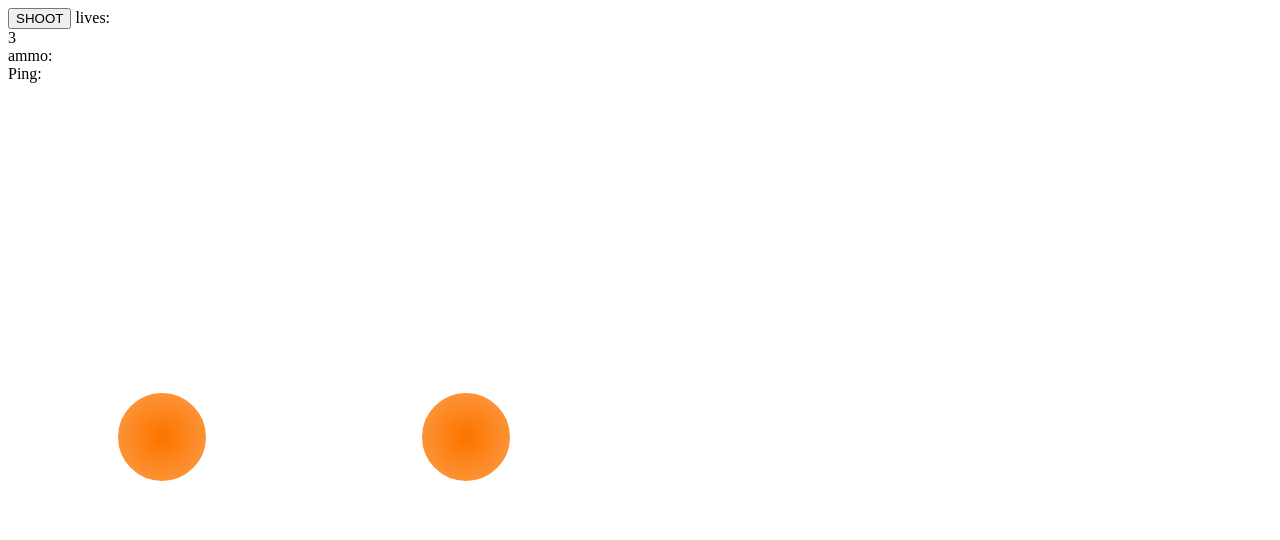
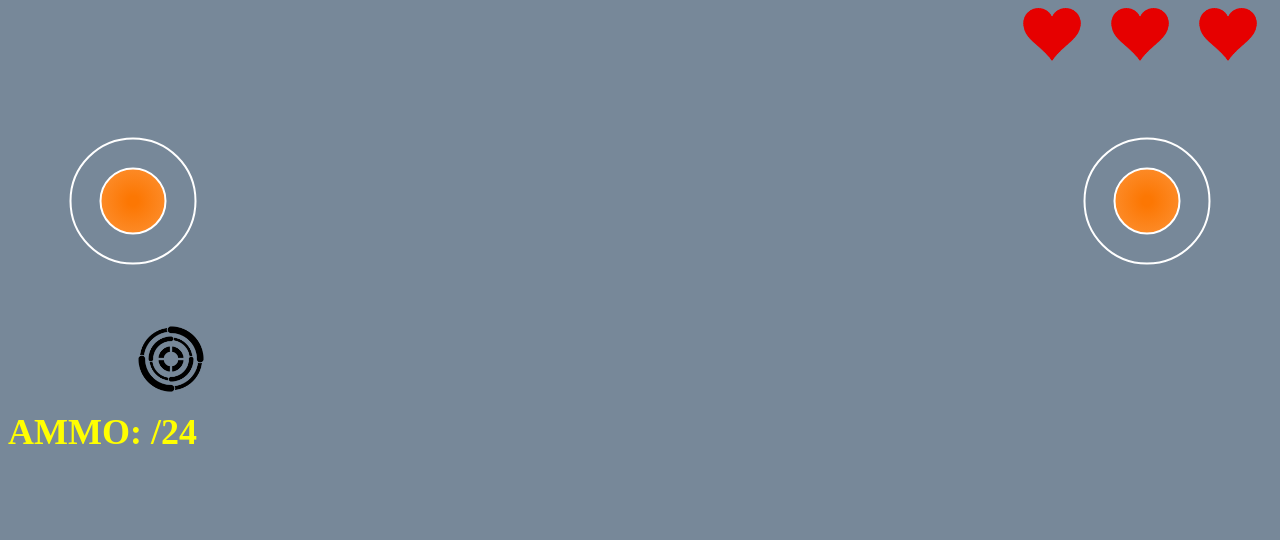
Before and after one commit to Kubuskiller/socketController, a website: page index.html in a window 1280 px wide. Drawn offline with Linux system fonts and the light colour scheme.

Commit message:
superfeupdate

```diff
--- a/index.html
+++ b/index.html
@@ -3,25 +3,34 @@
 
 <head>
     <title>open IC-Tank</title>
+    <link rel="stylesheet" href="style.css">
 </head>
 
 <body>
-    <button onclick="shoot()">SHOOT</button>
-    <a>lives: <div id='lifes'>3</div></a>
-    <a>ammo: <div id='ammo'></div></a>
-    <a>Ping: <div id='ping'></div></a>
 
-    <!-- recieve frames -->
-    <img id="image-feed">
 
-    <!-- JoySticks FIXME: styles are a mess and not working properly-->
-    <div id="leftStickDiv" style="width:200px;height:200px;margin:50px;display:inline-block"><canvas id="joystick" width="200"
-            height="200"></canvas></div>
-    <div id="rightStickDiv" style="width:200px;height:200px;margin:50px;display:inline-block"><canvas id="joystick" width="200"
-            height="200"></canvas></div>
+<!-- JoySticks FIXME: styles are a mess and not working properly-->
+<div>
+    <!--    <a>lives:-->
+    <!--        <div id='lifes'>3</div>-->
+    <!--    </a>-->
+    <div id="lifes">
+        <img class="lifesImg" src="img/png-transparent-red-heart-illustration-suit-playing-card-heart-card-game-ny-s-love-game-hearts-remov.png">
+        <img class="lifesImg" src="img/png-transparent-red-heart-illustration-suit-playing-card-heart-card-game-ny-s-love-game-hearts-remov.png">
+        <img class="lifesImg" src="img/png-transparent-red-heart-illustration-suit-playing-card-heart-card-game-ny-s-love-game-hearts-remov.png">
+    </div>
 
-    <script src="client.js" type="text/javascript"></script>
-    <script src="joystick.js" type="text/javascript"></script>
+</div>
+<div class="mainContainer">
+    <div id="leftStickDiv"></div>
+    <div id="rightStickDiv"></div>
+</div>
+
+<img class="shootButton" src="img/circle-logo-png-removebg-preview.png" width="66px" onclick="shoot()">
+<p class="ammoLable">AMMO: <span id='ammo'></span>/24</p>
+
+<script src="client.js" type="text/javascript"></script>
+<script src="joystick.js" type="text/javascript"></script>
 
 </body>
 
--- /dev/null
+++ b/style.css
@@ -0,0 +1,41 @@
+body {
+    background-color: lightslategray;
+}
+
+.mainContainer {
+    display: flex;
+    justify-content: space-between;
+}
+
+#leftStickDiv {
+    width: 150px;
+    height: 150px;
+    margin: 50px;
+}
+
+#rightStickDiv {
+    width: 150px;
+    height: 150px;
+    margin: 50px;
+}
+
+.shootButton {
+margin-left: 130px;
+}
+
+.lifesImg {
+    width: 88px;
+    margin-bottom: 15px;
+}
+
+#lifes {
+    display: flex;
+    justify-content: flex-end;
+}
+
+.ammoLable {
+    color: yellow;
+    margin-top: 15px;
+    font-size: 36px;
+    font-weight: bold;
+}
```
Also changed, not shown: img/circle-logo-png-removebg-preview.png (added), img/png-transparent-red-heart-illustration-suit-playing-card-heart-card-game-ny-s-love-game-hearts-remov.png (added), index.css (added), 1 other file.
